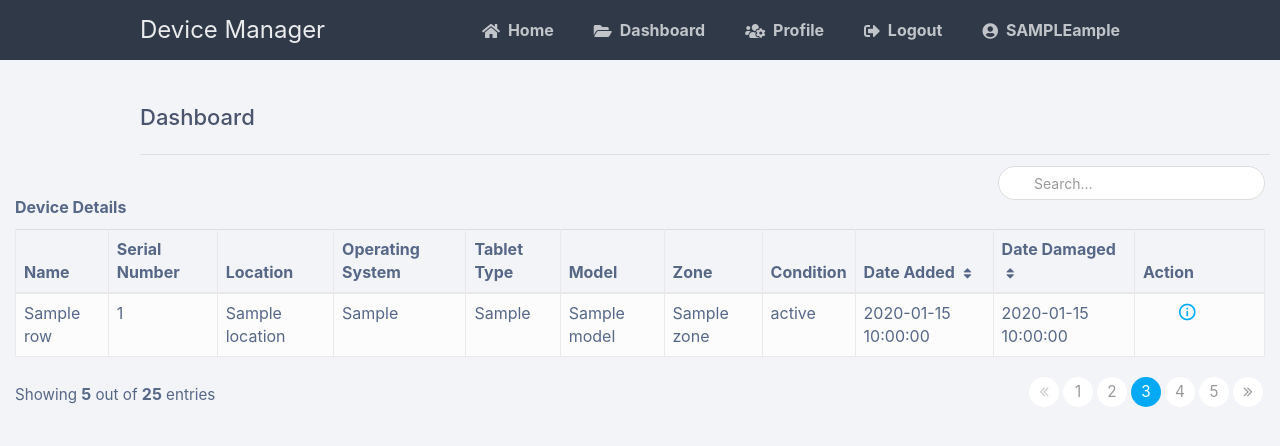
After one commit to iamjovani/device-manager-flask, a Flask app: template templates/dashboard-user.html in a window 1280 px wide. The commit adds this page. Shown: the top 446 px of the page. Run offline with Flask 2, Linux system fonts and the light colour scheme; the template is opened without the code that fills it: most values are stand-ins (such as "Sample title", 1, 10 or a date in 2020); some libraries are stand-ins or nearby versions.

Commit message:
started dashboard layout for normal user

```diff
--- a/app.py
+++ b/app.py
@@ -5,6 +5,7 @@ import re
 from datetime import timedelta
 from flask import session, app
 from flask.helpers import flash
+#from flask_mail import Mail
 #import bcrypt --- for encrypting password
 
 #import pandas as pd
@@ -22,7 +23,7 @@ app.config['MYSQL_DB'] = 'deviceManager'
 
 # Intialize MySQL
 mysql = MySQL(app)
-
+#mail = Mail(app)
 
 @app.before_request
 def make_session_permanent(): #Session expires after 5 mins
@@ -141,6 +142,12 @@ def dashboard():
         cursor = mysql.connection.cursor(MySQLdb.cursors.DictCursor)
         cursor.execute('SELECT * FROM accounts WHERE id = %s', [session['id']])
         account = cursor.fetchone()
+
+        if account['role'] == 'normal':
+            stmt = 'SELECT * FROM devices WHERE location=\"{}\"'.format(account['location'])
+            cursor.execute(stmt)
+            data = cursor.fetchall()
+            return render_template('dashboard-user.html', username=session['username'], values=data)
         #Load table
         cursor.execute('SELECT * FROM devices')
         data = cursor.fetchall()
@@ -294,7 +301,7 @@ def users():
 
 
 
-@app.route('/info/<string:id_data>', methods=['GET'])
+@app.route('/info/<string:id_data>', methods=['GET', 'POST'])
 def info(id_data):
     if 'loggedin' in session:
         cursor = mysql.connection.cursor(MySQLdb.cursors.DictCursor)
--- /dev/null
+++ b/templates/dashboard-user.html
@@ -0,0 +1,409 @@
+{% extends 'layout.html' %}
+
+{% block title %}Dashboard{% endblock %}
+
+{% block content %}
+
+
+
+<style type="text/css">
+    body {
+        color: #566787;
+        background: #f5f5f5;
+		font-family: 'Roboto', sans-serif;
+	}
+	.table-wrapper {
+        background: #fff;
+        padding: 20px;
+        margin: 30px 0;
+        box-shadow: 0 1px 1px rgba(0,0,0,.05);
+    }
+	.table-title {
+        padding-bottom: 10px;
+        margin: 0 0 10px;
+    }
+    .table-title h2 {
+        margin: 8px 0 0;
+        font-size: 22px;
+    }
+    .search-box {
+        position: relative;
+        float: right;
+    }
+    .search-box input {
+        height: 34px;
+        border-radius: 20px;
+        padding-left: 35px;
+        border-color: #ddd;
+        box-shadow: none;
+    }
+	.search-box input:focus {
+		border-color: #3FBAE4;
+	}
+    .search-box i {
+        color: #a0a5b1;
+        position: absolute;
+        font-size: 19px;
+        top: 8px;
+        left: 10px;
+    }
+    table.table tr th, table.table tr td {
+        border-color: #e9e9e9;
+    }
+    table.table-striped tbody tr:nth-of-type(odd) {
+    	background-color: #fcfcfc;
+	}
+	table.table-striped.table-hover tbody tr:hover {
+		background: #f5f5f5;
+	}
+    table.table th i {
+        font-size: 13px;
+        margin: 0 5px;
+        cursor: pointer;
+    }
+    table.table td:last-child {
+        width: 130px;
+    }
+    table.table td a {
+        color: #a0a5b1;
+        display: inline-block;
+        margin: 0 5px;
+    }
+	table.table td a.view {
+        color: #03A9F4;
+    }
+    table.table td a.edit {
+        color: #FFC107;
+    }
+    table.table td a.delete {
+        color: #E34724;
+    }
+    table.table td i {
+        font-size: 19px;
+    }
+    .pagination {
+        float: right;
+        margin: 0 0 5px;
+    }
+    .pagination li a {
+        border: none;
+        font-size: 95%;
+        width: 30px;
+        height: 30px;
+        color: #999;
+        margin: 0 2px;
+        line-height: 30px;
+        border-radius: 30px !important;
+        text-align: center;
+        padding: 0;
+    }
+    .pagination li a:hover {
+        color: #666;
+    }
+    .pagination li.active a {
+        background: #03A9F4;
+    }
+    .pagination li.active a:hover {
+        background: #0397d6;
+    }
+	.pagination li.disabled i {
+        color: #ccc;
+    }
+    .pagination li i {
+        font-size: 16px;
+        padding-top: 6px
+    }
+    .hint-text {
+        float: left;
+        margin-top: 6px;
+        font-size: 95%;
+    }
+
+</style>
+
+
+
+
+</div>
+  <br>
+  <div class="container-fluid" style="width: fit-content;" class="table-responsive">
+      <div class="modal fade" id="modalAddForm" tabindex="-1" role="dialog"
+           aria-labelledby="myModalLabel" aria-hidden="true">
+          <div class="modal-dialog" role="document">
+              <div class="modal-content">
+                  <div class="modal-header text-center">
+
+                  </div>
+                  <div class="modal-body mx-3">
+
+
+                  </div>
+              </div>
+          </div>
+      </div>
+
+      <!-- Device Table -->
+      <div>
+          <div class="content"><h2 style="width:  1130px;">Dashboard</h2></div>
+          <h4><b></b></h4>
+          <div class="col-sm-4">
+
+
+          </div>
+      </div>
+      <div>
+
+          <div class="row">
+
+              <div class="col-sm-8"><h2><b>Device Details</b></h2></div>
+              <div class="col-sm-4">
+                  <form action="{{ url_for('dashboard') }}" method="post">
+                      <div class="search-box">
+                          <i class="material-icons">&#xE8B6;</i>
+                          <input type="text" class="form-control" id="search" value="{{
+                request.form.search}}" placeholder="Search&hellip;">
+                      </div>
+                  </form>
+              </div>
+          </div>
+      </div>
+      <table class="table table-striped table-hover table-bordered table-responsive">
+          <thead>
+              <tr>
+                  <th>Name</th>
+                  <th>Serial Number</th>
+                  <th>Location</th>
+                  <th>Operating System</th>
+                  <th>Tablet Type</th>
+                  <th>Model</th>
+                  <th>Zone</th>
+                  <th>Condition</th>
+                  <th>Date Added <i class="fa fa-sort"></i></th>
+                  <th>Date Damaged <i class="fa fa-sort"></i></th>
+                  <th>Action</th>
+              </tr>
+          </thead>
+          <tbody>
+              {% for row in values %}
+              <tr>
+                  <td>{{row['name']}}</td>
+                  <td>{{row['serial_number']}}</td>
+                  <td>{{row['location']}}</td>
+                  <td>{{row['operating_sys']}}</td>
+                  <td>{{row['tablet_type']}}</td>
+                  <td>{{row['model']}}</td>
+                  <td>{{row['zone']}}</td>
+                  <td>{{row['state']}}</td>
+                  <td>{{row['date_added']}}</td>
+                  <td>{{row['date_damaged']}}</td>
+                  <td>
+                      <a href="#modalEditForm" class="edit" title="Edit" data-toggle="modal" data-target="#modalEditForm{{row['name']}}">
+                          <i class="material-icons">&#xE254;</i>
+                      </a>
+
+
+                      <a href="#modalInfoForm" class="info" title="Info" data-toggle="modal" data-target="#modalInfoForm{{row['name']}}">
+                          <!--modal: modalInfoForm does not exists yet -->
+                          <i class="material-icons" style="font-size:20px; color:#03A9F4;">info_outline</i>
+                      </a>
+
+                  </td>
+              </tr>
+
+              <!-- Edit Devices Starts Here -->
+              <div class="modal fade" id="modalEditForm{{row['name']}}" tabindex="-1" role="dialog"
+                   aria-labelledby="myEditModalLabel" aria-hidden="true">
+                  <div class="modal-dialog" role="document">
+                      <div class="modal-content">
+                          <div class="modal-header text-center">
+                              <h4 class="modal-title w-100 font-weight-bold">Add Device</h4>
+                              <button type="button" class="close" data-dismiss="modal"
+                                      aria-label="Close">
+                                  <span aria-hidden="true">&times;</span>
+                              </button>
+                          </div>
+                          <div class="modal-body mx-3">
+
+                              <form action="{{ url_for('update') }}" method="post">
+                                  <!-- Grid row -->
+                                  <div class="form-row">
+                                      <!-- Grid column -->
+                                      <div class="col-md-6">
+                                          <!-- Device input -->
+                                          <div class="md-form form-group">
+                                              <input type="text" class="form-control"
+                                                     name="editDeviceName" required
+                                                     placeholder="BAP-SURF-A01" value="{{row['name']}}">
+                                              <label for="editDeviceName">Name</label>
+                                          </div>
+                                      </div>
+                                      <!-- Grid column -->
+                                      <!-- Grid column -->
+                                      <div class="col-md-6">
+                                          <!-- Device input -->
+                                          <div class="md-form form-group">
+                                              <input type="text" class="form-control"
+                                                     name="editSerialNumber" required
+                                                     placeholder="F10A180602970" value="{{row['serial_number']}}">
+                                              <label for="editSerialNumber">Serial Number</label>
+                                          </div>
+                                      </div>
+                                      <!-- Grid column -->
+                                  </div>
+                                  <!-- Grid row -->
+                                  <!-- Grid row -->
+                                  <div class="row">
+                                      <!-- Grid column -->
+                                      <div class="col-md-6">
+                                          <!-- Device input -->
+                                          <div class="md-form form-group">
+                                              <select name="editLocation" class="form-control">
+                                                  <option value="Hagley" {% if row['location']=='Hagley' %} selected="selected" {% endif %}>Hagley</option>
+                                                  <option value="Toyota" {% if row['location']=='Toyota' %} selected="selected" {% endif %}>Toyota</option>
+                                                  <option value="Sabina" {% if row['location']=='Sabina' %} selected="selected" {% endif %}>Sabina</option>
+                                                  <option value="Molynes" {% if row['location']=='Molynes' %} selected="selected" {% endif %}>Molynes</option>
+                                                  <option value="Warehouse" {% if row['location']=='Warehouse' %} selected="selected" {% endif %}>Warehouse</option>
+                                                  <option value="Repair">Repair</option>
+                                              </select>
+                                              <label for="editLocation">Location</label>
+                                          </div>
+                                      </div>
+
+                                      <!-- Grid column -->
+                                      <!-- Grid column -->
+                                      <div class="col-md-6">
+                                          <!-- Device input -->
+                                          <div class="md-form form-group">
+                                              <input type="text" class="form-control"
+                                                     name="editOperatingSys" required placeholder="Windows 10" value="{{row['operating_sys']}}">
+                                              <label for="editOperatingSys">Operating System</label>
+                                          </div>
+                                      </div>
+                                      <!-- Grid column -->
+                                  </div>
+                                  <!-- Grid row -->
+                                  <!-- Grid row -->
+                                  <div class="form-row">
+                                      <!-- Grid column -->
+                                      <div class="col-md-6">
+                                          <!-- Device input -->
+                                          <div class="md-form form-group">
+                                              <input type="text" class="form-control"
+                                                     name="editDeviceType" required placeholder="Microsoft Surface" value="{{row['tablet_type']}}">
+                                              <label for="editDeviceType">Device Type</label>
+                                          </div>
+                                      </div>
+                                      <!-- Grid column -->
+                                      <!-- Grid column -->
+                                      <div class="col-md-6">
+                                          <!-- Device input -->
+                                          <div class="md-form form-group">
+                                              <input type="text" class="form-control" name="editModel"
+                                                     required placeholder="Pro 3" value="{{row['model']}}">
+                                              <label for="editModel">Model</label>
+                                          </div>
+                                      </div>
+
+                                      <div class="col-md-6">
+                                          <!-- Device input -->
+                                          <div class="md-form form-group">
+                                              <input type="text" class="form-control" name="editZone"
+                                                     required placeholder="Zone 1" value="{{row['zone']}}">
+                                              <label for="editZone">Zone</label>
+                                          </div>
+                                      </div>
+
+                                      <div class="col-md-6">
+                                          <!-- Device input -->
+                                          <div class="md-form form-group">
+                                              <input type="text" class="form-control"
+                                                     name="editCondition" required placeholder="Good" value="{{row['state']}}">
+                                              <label for="editCondition">Condition</label>
+                                          </div>
+                                      </div>
+                                      <div class="col-md-6">
+                                          <!-- Device input -->
+                                          <div class="md-form form-group">
+                                              <input type="date" class="form-control"
+                                                     name="editDateAdded" required placeholder="12/12/2012" value="{{row['date_added']}}">
+                                              <label for="editDateAdded">Date Added</label>
+                                          </div>
+                                      </div>
+
+                                      <div class="col-md-6">
+                                          <!-- Device input -->
+                                          <div class="md-form form-group">
+                                              <input type="date" class="form-control"
+                                                     name="editDateDamaged" required placeholder="06/09/2016" value="{{row['date_damaged']}}">
+                                              <label for="editDateDamaged">Date Damaged</label>
+                                          </div>
+                                      </div>
+
+                                      <!-- Grid column -->
+                                  </div>
+                                  <!-- Grid row -->
+                                  <div>
+                                      <button class="btn btn-primary">Update Device</button>
+                                  </div>
+                              </form>
+                          </div>
+                      </div>
+                  </div>
+              </div>
+              <!-- Edit Devices Ends Here -->
+
+
+
+              <div class="modal fade" id="modalInfoForm{{row['name']}}" tabindex="-1" role="dialog">
+                  <div class="modal-dialog" role="document">
+                      <div class="modal-content">
+                          <div class="modal-header">
+                              <h5 class="modal-title">Modal title</h5>
+                              <button type="button" class="close" data-dismiss="modal" aria-label="Close">
+                                  <span aria-hidden="true">&times;</span>
+                              </button>
+                          </div>
+                          <div class="modal-body">
+                              <p></p>
+                          </div>
+                          <div class="modal-footer">
+                              <button type="button" class="btn btn-primary">Save changes</button>
+                              <button type="button" class="btn btn-secondary" data-dismiss="modal">Close</button>
+                          </div>
+                      </div>
+                  </div>
+              </div>
+
+          </tbody>
+
+          {% endfor %}
+      </table>
+
+
+
+
+
+      <div class="clearfix">
+          <div class="hint-text">Showing <b>5</b> out of <b>25</b> entries</div>
+          <ul class="pagination">
+              <li class="page-item disabled">
+                  <a href="#">
+                      <i class="fa
+              fa-angle-double-left"></i>
+                  </a>
+              </li>
+              <li class="page-item"><a href="#" class="page-link">1</a></li>
+              <li class="page-item"><a href="#" class="page-link">2</a></li>
+              <li class="page-item active"><a href="#" class="page-link">3</a></li>
+              <li class="page-item"><a href="#" class="page-link">4</a></li>
+              <li class="page-item"><a href="#" class="page-link">5</a></li>
+              <li class="page-item">
+                  <a href="#" class="page-link">
+                      <i class="fa
+              fa-angle-double-right"></i>
+                  </a>
+              </li>
+          </ul>
+      </div>
+
+      {% endblock %}
```
Also changed, not shown: templates/dashboard.html (+23 -28 lines).
